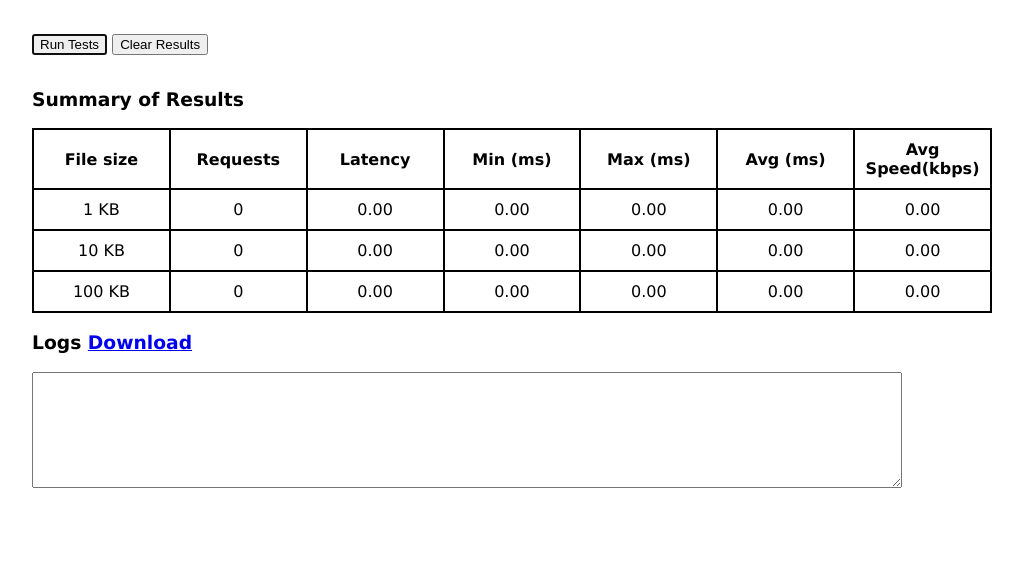
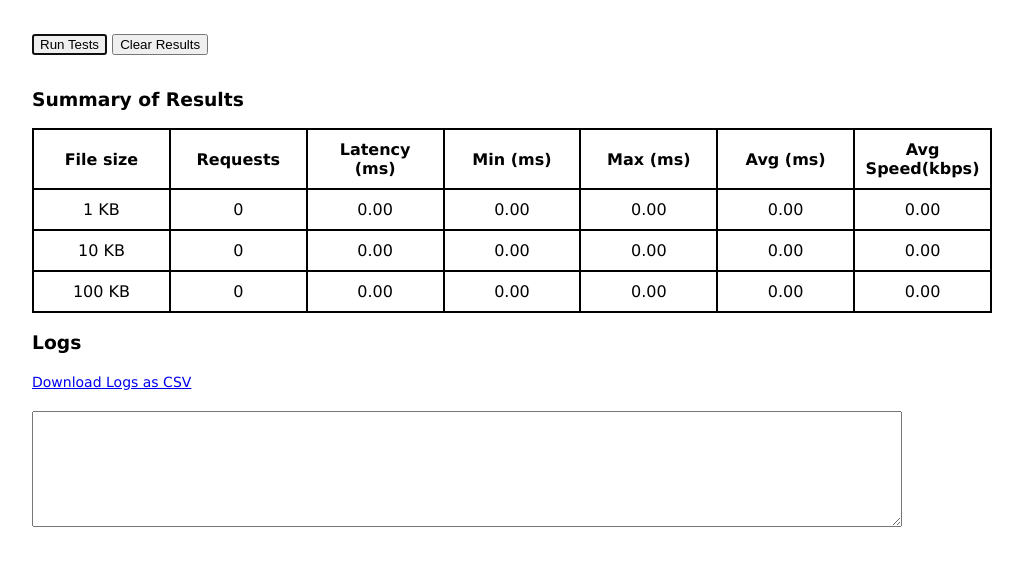
Before and after one commit to DWB-eHealth/low-bandwidth-profiling-tool, a website: page index.html in a window 1280 px wide. Shown: the part 80-646 px from the top of the page, without its empty margins (128-1151 px from the left). Drawn offline with Linux system fonts and the light colour scheme.

Commit message:
Made changes to link to download logs

```diff
--- a/index.html
+++ b/index.html
@@ -35,7 +35,7 @@
                 <thead>
                     <th>File size</th>
                     <th>Requests</th>
-                    <th>Latency</th>
+                    <th>Latency (ms)</th>
                     <th>Min (ms)</th>
                     <th>Max (ms)</th>
                     <th>Avg (ms)</th>
@@ -46,7 +46,8 @@
         </div>
 
         <div class="csvContent">
-            <h3>Logs <a id="csvDownload" href="#" download="data.csv">Download</a></h3>
+            <h3>Logs</h3>
+            <a id="csvDownload" href="#" download="logs.csv">Download Logs as CSV</a>
             <textarea id="csvContent" rows="10" readonly></textarea>
         </div>
     </div>
--- a/low-bandwidth-profiling-tool.js
+++ b/low-bandwidth-profiling-tool.js
@@ -45,19 +45,24 @@
 
         window.localStorage.setItem('callDurations', JSON.stringify(payload));
         window.localStorage.setItem('logs', $csvLogs.value);
+        setupLinkToDownloadLogs();
     };
 
     var loadResultsFromLocalStorage = function () {
         var storedResults = JSON.parse(window.localStorage.getItem('callDurations')) || {};
 
         $csvLogs.value = window.localStorage.getItem('logs');
-        $csvDownload.setAttribute('href', "data:text/text;charset=utf-8," + encodeURIComponent(window.localStorage.getItem('logs')));
+        setupLinkToDownloadLogs();
         config.files.forEach(function (file) {
             var payload = storedResults[file.filename] || {}
             file.callDurations = payload.callDurations || [];
             file.latencies = payload.latencies || [];
             updateSummaryTable({'file': file});
         });
+    };
+
+    var setupLinkToDownloadLogs = function() {
+        $csvDownload.setAttribute('href', "data:text/text;charset=utf-8," + encodeURIComponent(window.localStorage.getItem('logs')));
     };
 
     var clearResults = function () {
--- a/style.css
+++ b/style.css
@@ -52,9 +52,13 @@ body {
     margin: 10px 0;
 }
 .csvContent textarea {
+    margin-top: 20px;
     width:90%;
     font-family: "Lucida Console", monospace;
     font-size: 10px;
+}
+.csvContent a {
+    font-size: 14px;
 }
 .inProgressMessage {
     font-weight: bold;
```
